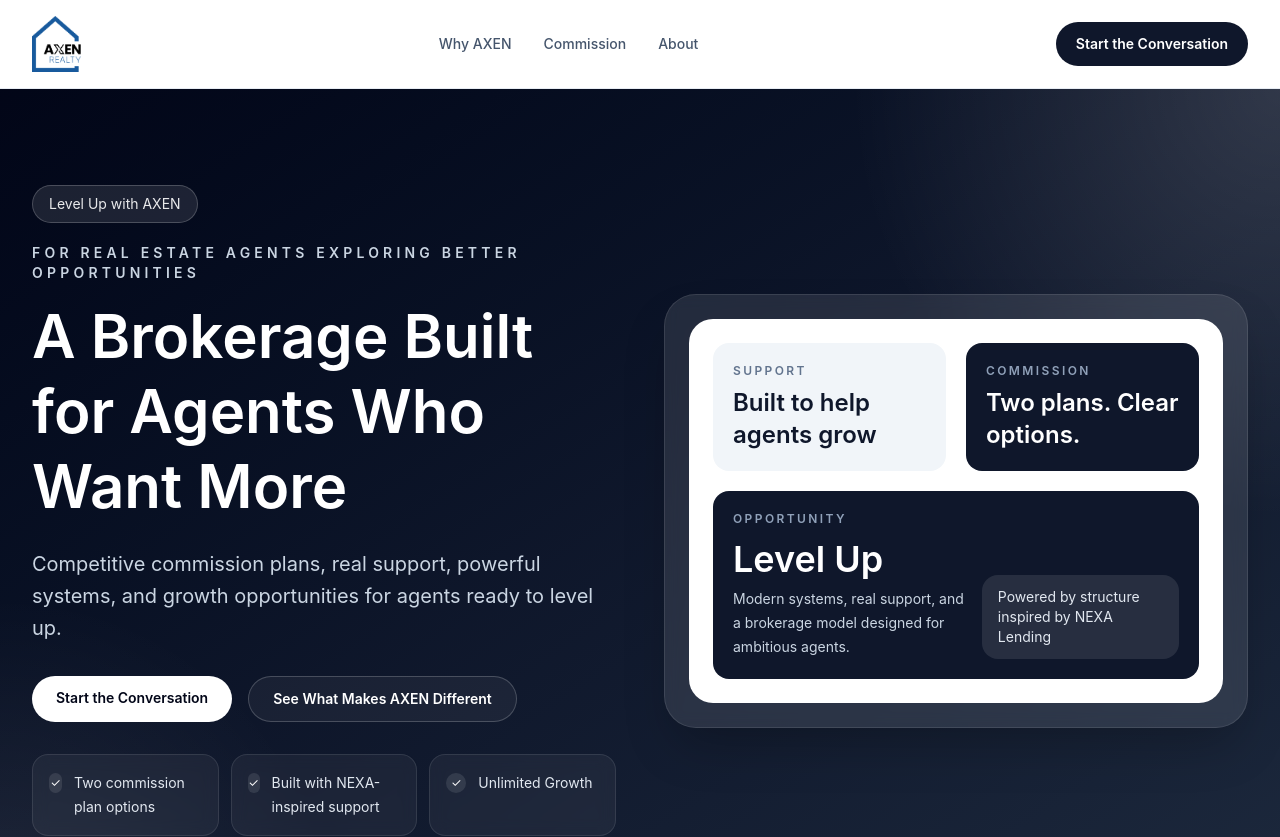
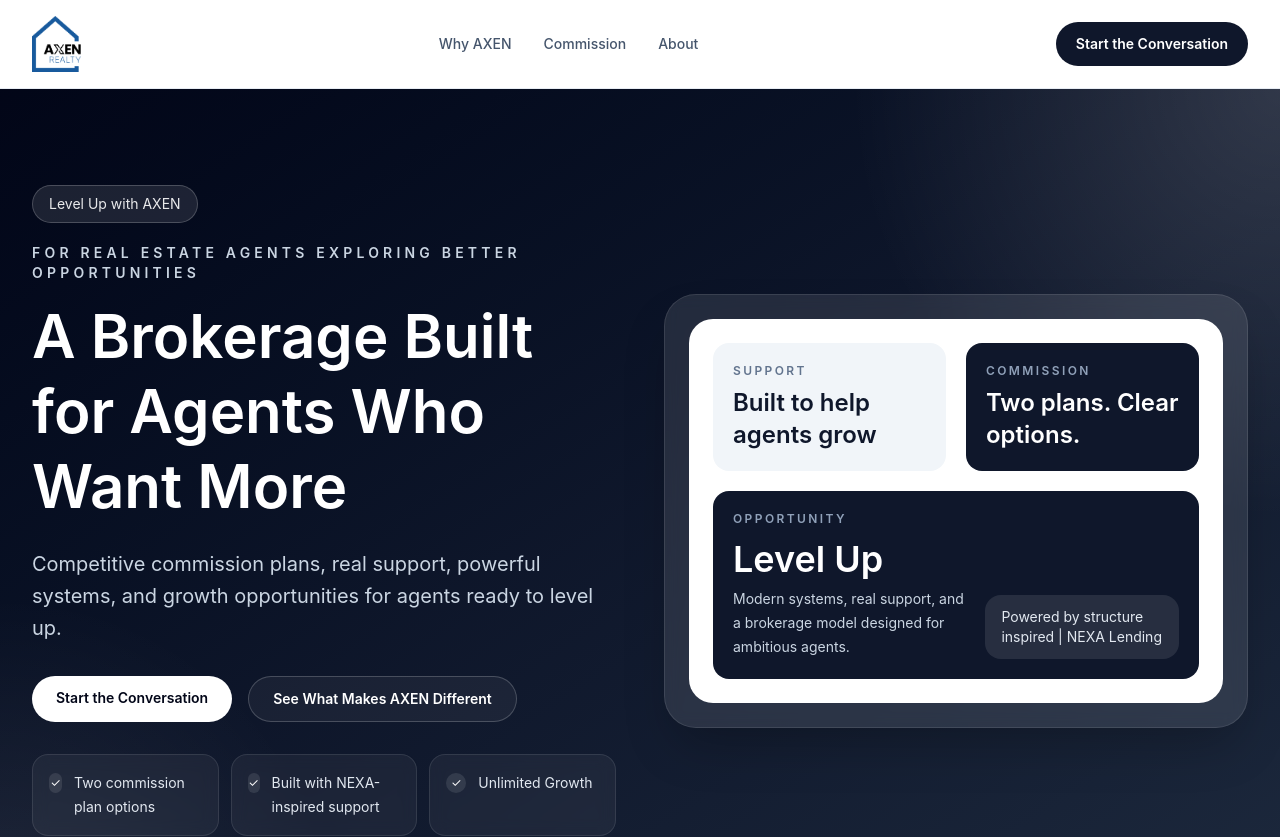
Before and after one commit to andres0921/axen-realty-recruiting-site, a React (Vite) app: page / in a window 1280 px wide. Shown: the top 837 px of the page. Built offline with nearby package versions, Linux system fonts and the light colour scheme.

Commit message:
Update App.jsx

```diff
--- a/src/App.jsx
+++ b/src/App.jsx
@@ -262,7 +262,7 @@
                       </p>
                     </div>
                     <div className="rounded-2xl bg-white/10 px-4 py-3 text-sm text-slate-200">
-                      Powered by structure inspired by NEXA Lending
+                      Powered by structure inspired | NEXA Lending
                     </div>
                   </div>
                 </div>
```
